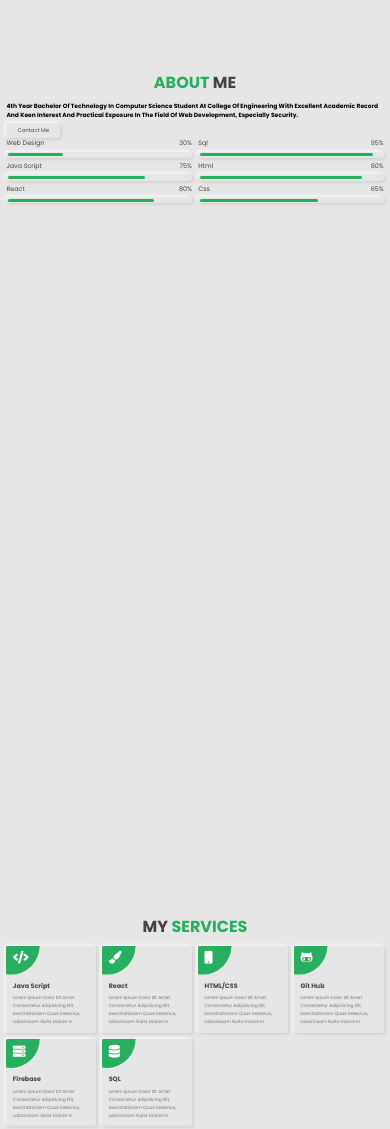
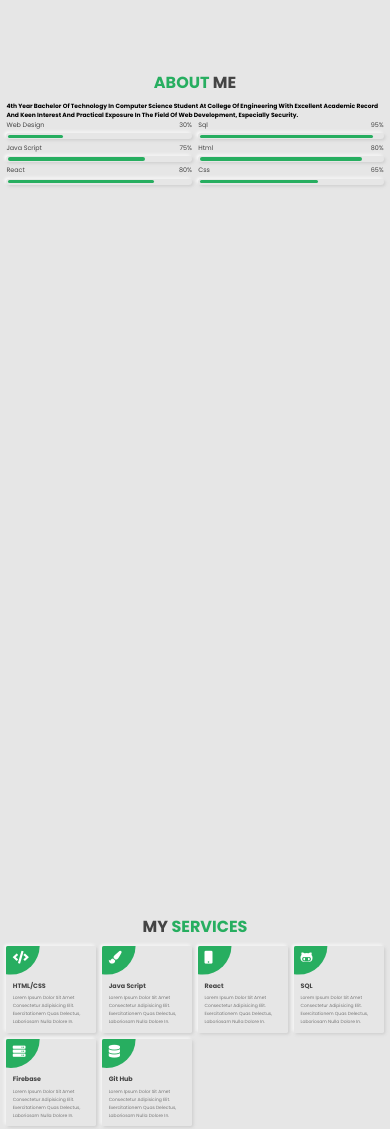
Before and after one commit to VedikShrimali/portfolio-master-minors, a plain HTML site: page index.html in a window 390 px wide. Shown: the part 780-1909 px from the top of the page. Drawn offline with Linux system fonts and the light colour scheme.

Commit message:
Update index.html

```diff
--- a/index.html
+++ b/index.html
@@ -98,9 +98,9 @@
             <h2>4th year Bachelor of Technology in Computer Science student at College of engineering with excellent
                 academic record and keen interest and practical exposure in the field of Web Development, especially
                 Security.
+            </h2>
 
-                </h2>
-            <a href="#contact" class="btn">contact me</a>
+<!--             <a href="#contact" class="btn">contact me</a> -->
         </div>
 
     </div>
@@ -141,37 +141,37 @@
 
         <div class="box">
             <i class="fas fa-code"></i>
-            <h3>java Script</h3>
+            <h3>HTML/CSS</h3>
             <p>Lorem ipsum dolor sit amet consectetur adipisicing elit. Exercitationem quas delectus, laboriosam nulla dolore in.</p>
         </div>
 
         <div class="box">
             <i class="fas fa-paint-brush"></i>
+            <h3>Java Script</h3>
+            <p>Lorem ipsum dolor sit amet consectetur adipisicing elit. Exercitationem quas delectus, laboriosam nulla dolore in.</p>
+        </div>
+
+        <div class="box">
+            <i class="fas fa-mobile"></i>
             <h3>React</h3>
             <p>Lorem ipsum dolor sit amet consectetur adipisicing elit. Exercitationem quas delectus, laboriosam nulla dolore in.</p>
         </div>
 
         <div class="box">
-            <i class="fas fa-mobile"></i>
-            <h3>HTML/CSS</h3>
-            <p>Lorem ipsum dolor sit amet consectetur adipisicing elit. Exercitationem quas delectus, laboriosam nulla dolore in.</p>
-        </div>
-
-        <div class="box">
             <i class="fab fa-github-alt"></i>
-            <h3>git hub</h3>
+            <h3>SQL</h3>
             <p>Lorem ipsum dolor sit amet consectetur adipisicing elit. Exercitationem quas delectus, laboriosam nulla dolore in.</p>
         </div>
 
         <div class="box">
             <i class="fas fa-server"></i>
-            <h3>firebase</h3>
+            <h3>Firebase</h3>
             <p>Lorem ipsum dolor sit amet consectetur adipisicing elit. Exercitationem quas delectus, laboriosam nulla dolore in.</p>
         </div>
 
         <div class="box">
             <i class="fas fa-database"></i>
-            <h3>SQL</h3>
+            <h3>Git Hub</h3>
             <p>Lorem ipsum dolor sit amet consectetur adipisicing elit. Exercitationem quas delectus, laboriosam nulla dolore in.</p>
         </div>
 
```
